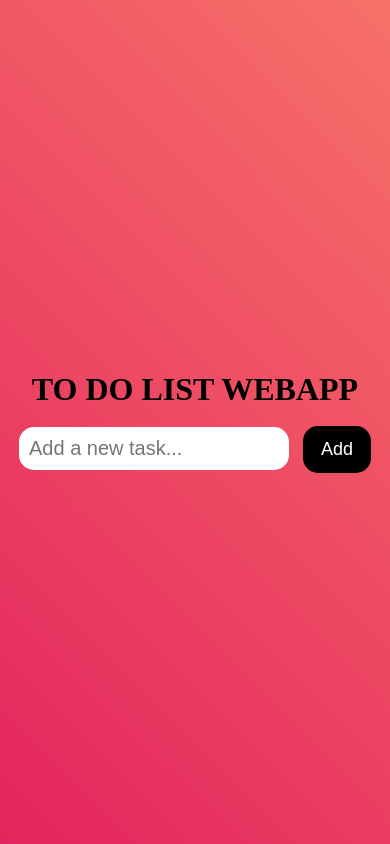
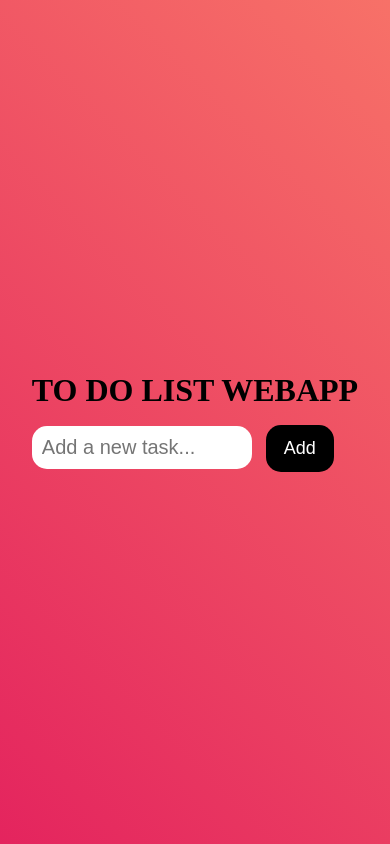
Before and after one commit to chandrabca22/OIBSIP, a plain HTML site: page Task 3/index.html in a window 390 px wide. Drawn offline with Linux system fonts and the light colour scheme.

Commit message:
New Release For Responsive

```diff
--- a/Task 3/css/style.css
+++ b/Task 3/css/style.css
@@ -64,9 +64,9 @@ button{
 
 @media (max-width:600px){
     .main{
-        margin: 10px;
+        margin: 15px;
     }
     #single-task{
-        width: 250px;
+        width: 200px;
     }
 }
```
